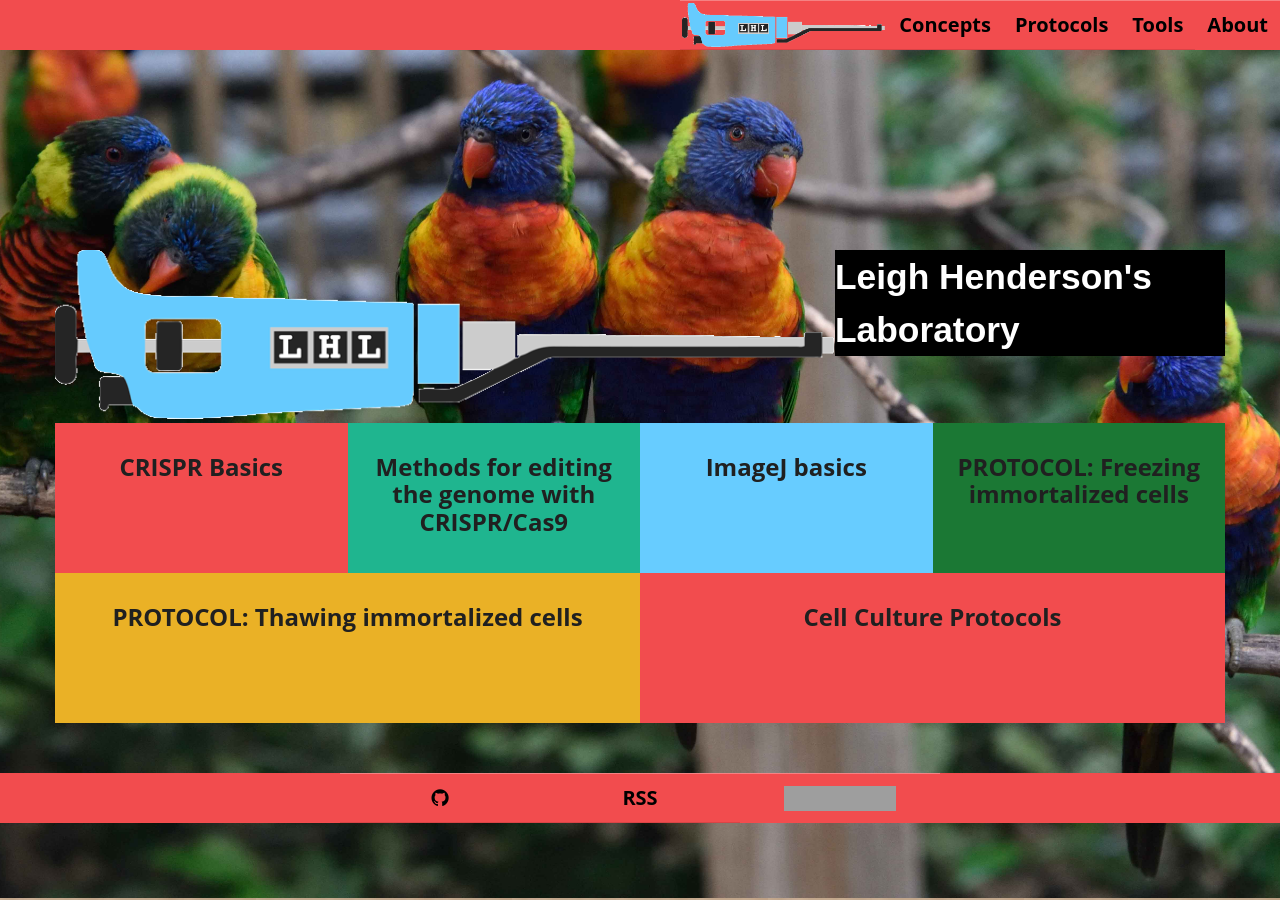
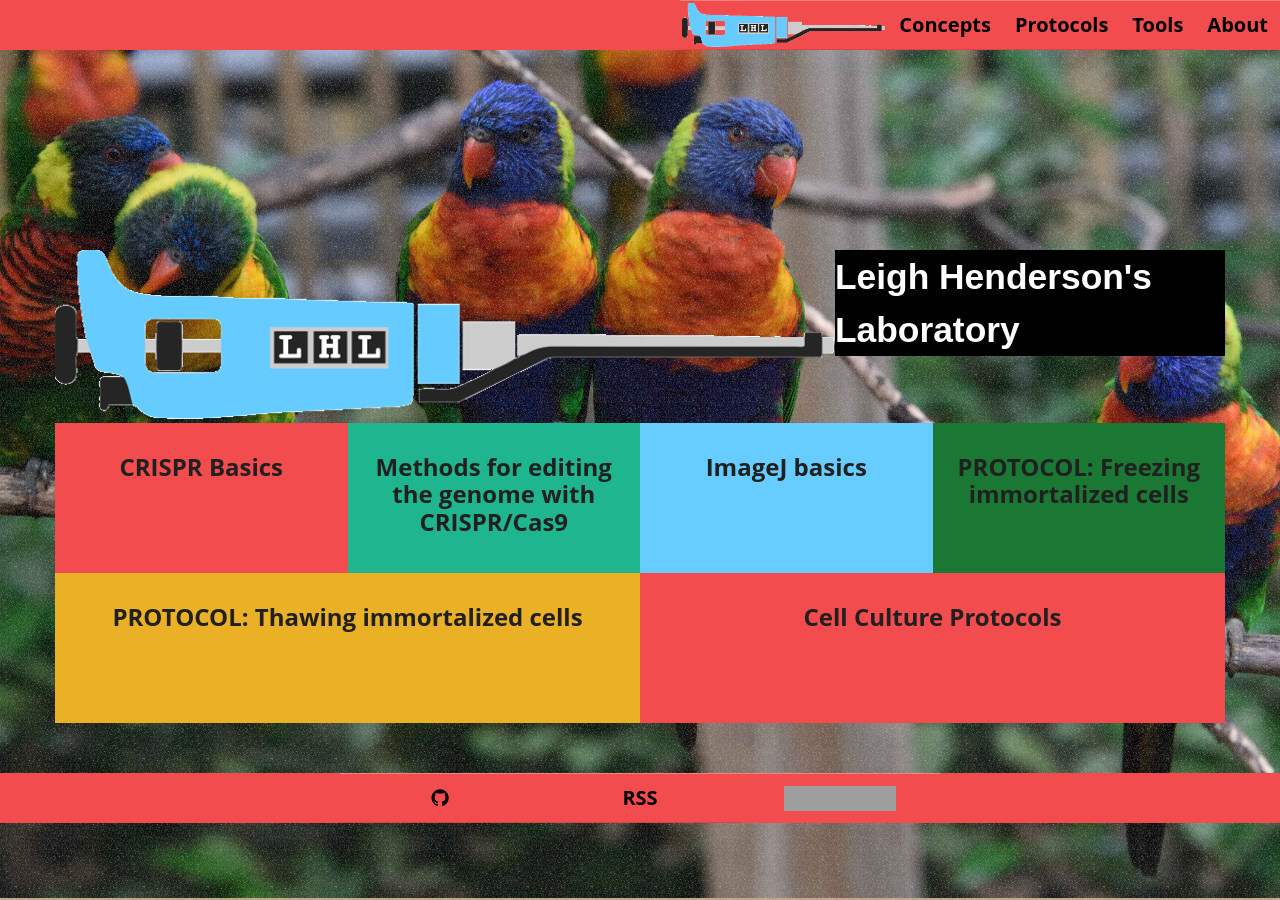
Before and after one commit to LeighHenderson/LeighHenderson.github.io, a Jekyll site: the page built from index.html, in a window 1280 px wide. Built offline with Jekyll 4.4.1, drawn with Linux system fonts in a browser that asks for light colours; grey boxes are pictures that could not be loaded.

Commit message:
Added two  homepage backgrounds: one image and the other a texture. The image scrolls but the texture doesn't, making the image appear to move upon scrolling. Got this idea from the Twenty Jekyll theme by HTML5 UP.

```diff
--- a/assets/css/home-page.css
+++ b/assets/css/home-page.css
@@ -1,10 +1,12 @@
 body {
-  background-image: url("/assets/lorikeet-background.jpg"), url("/assets/background-texture.jpg");
-  background-size: 1600px, 256px;
-  background-repeat: no-repeat, repeat;
-  background-position: center -70px, top left;
+  background-color: #c0a286;
+  background-image: url("/assets/background-texture.gif"), url("/assets/lorikeet-background.jpg");
+  background-size: 64px, 1600px;
+  background-repeat: repeat, no-repeat;
+  background-position: top left, center -70px;
+  background-attachment: fixed, scroll;
   padding: 0; }
 
 @media only screen and (min-width: 600px) {
   body {
-    background-position: center -170px, top left; } }
+    background-position: top left, center -170px; } }
```
Also changed, not shown: _dev/sass/home-page.scss (+8 -5 lines), assets/background-texture.gif (added), assets/background-texture.jpg (deleted).
